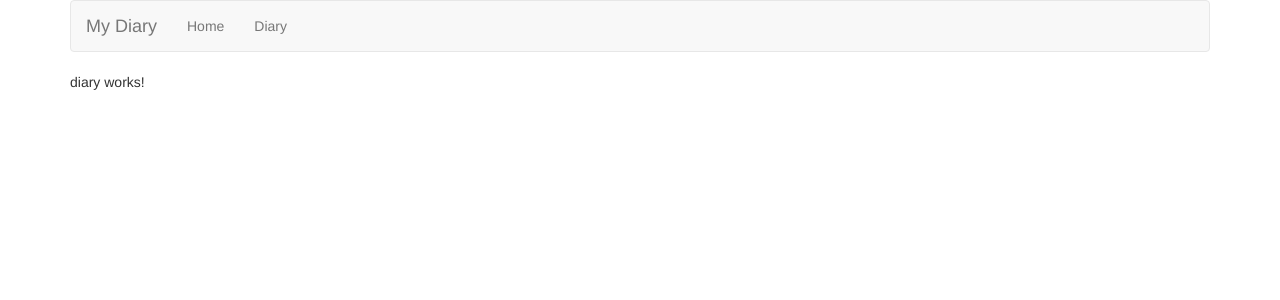
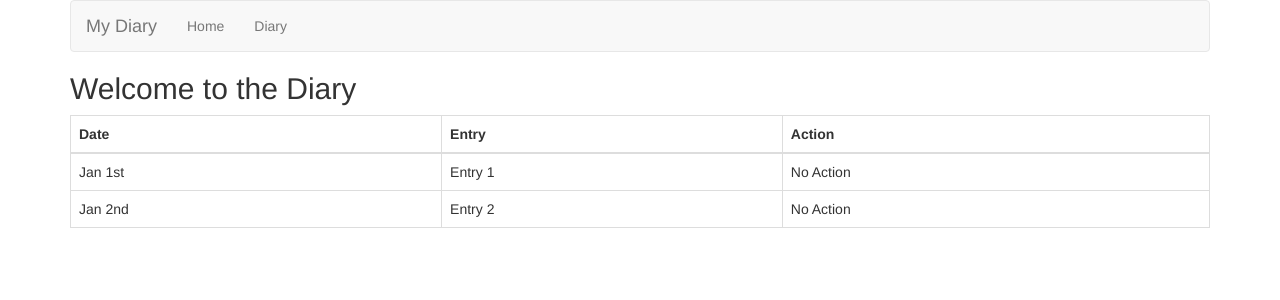
Before and after one commit to liteninkiran/aneesh-mistry-mean-2022, an Angular app: page / in a window 1280 px wide. Shown: the top 300 px of the page. Built offline with nearby package versions, Linux system fonts and the light colour scheme.

Commit message:
Add table to diary

```diff
--- a/src/app/diary/diary.component.html
+++ b/src/app/diary/diary.component.html
@@ -1 +1,23 @@
-<p>diary works!</p>
+<h2>Welcome to the Diary</h2>
+
+<table class="table table-bordered">
+    <thead>
+        <tr>
+            <th>Date</th>
+            <th>Entry</th>
+            <th>Action</th>
+        </tr>
+    </thead>
+    <tbody>
+        <tr>
+            <td>Jan 1st</td>
+            <td>Entry 1</td>
+            <td>No Action</td>
+        </tr>
+        <tr>
+            <td>Jan 2nd</td>
+            <td>Entry 2</td>
+            <td>No Action</td>
+        </tr>
+    </tbody>
+</table>
```
